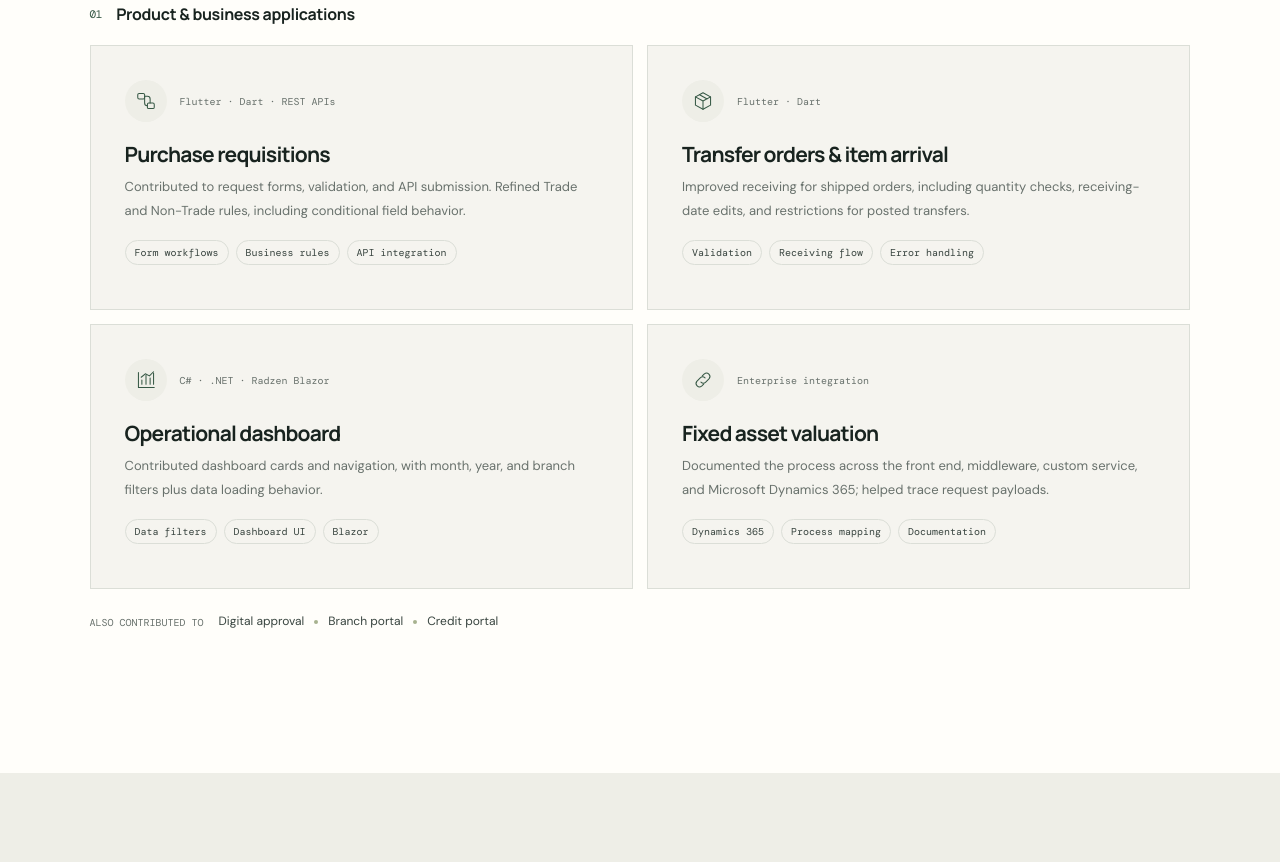
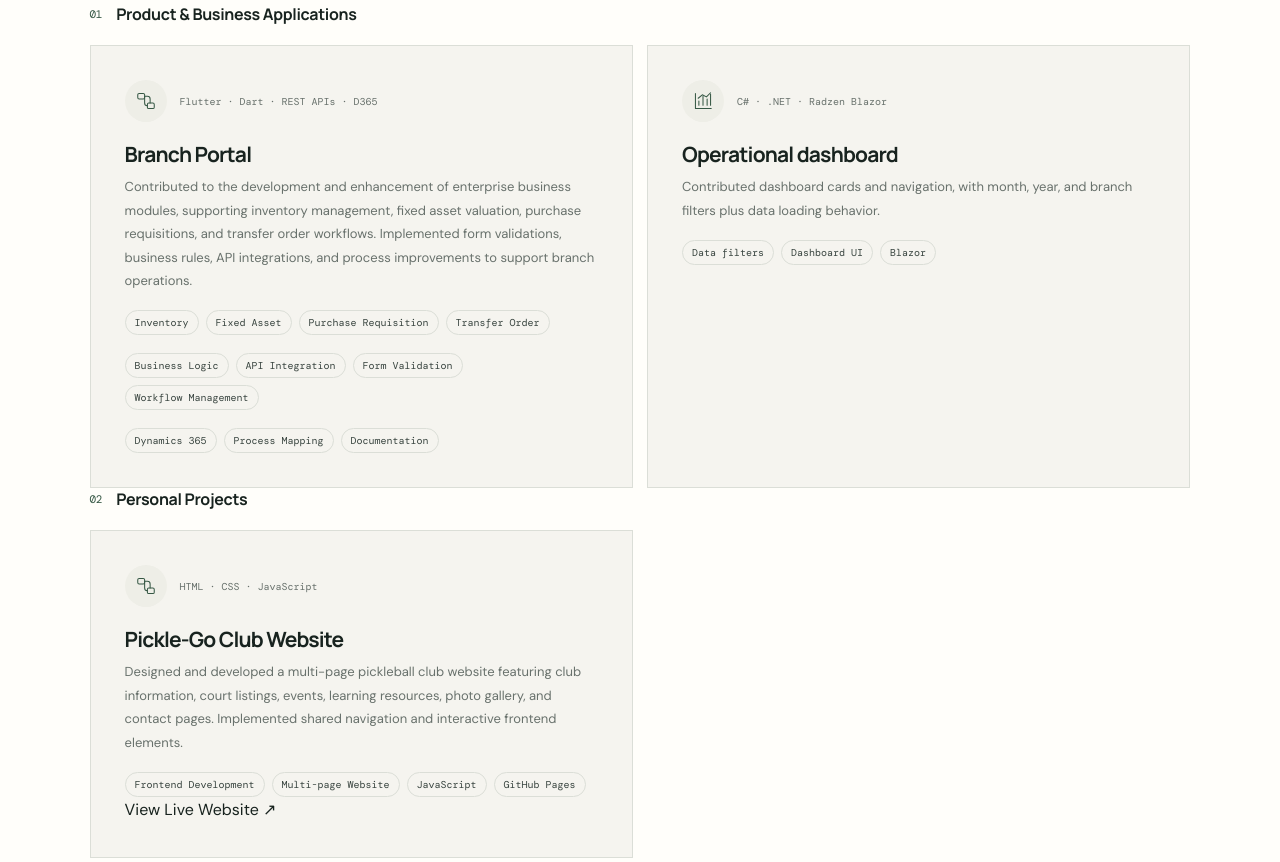
Before and after one commit to Relevie/abalahonrel.github.io, a plain HTML site: page index.html in a window 1280 px wide. Shown: the part 1162-2024 px from the top of the page. Drawn offline with nearby package versions, Linux system fonts and the light colour scheme.

Commit message:
chore: update the portfolio data project

```diff
--- a/index.html
+++ b/index.html
@@ -55,20 +55,44 @@
         <div><p class="eyebrow">Selected work <span class="eyebrow-divider">/</span> 01—09</p><h2 id="work-title">A closer look at <em>what I build.</em></h2></div>
         <p class="section-intro">Business software, internal tools, and web projects—each shaped around a practical user need.</p>
       </div>
-
-      <p class="work-subhead"><span class="work-subhead-number">01</span> Product &amp; business applications</p>
+      <p class="work-subhead"><span class="work-subhead-number">01</span> Product &amp; Business Applications</p>
       <div class="contribution-grid">
         <article class="contribution-card">
-          <div class="contribution-top"><span class="contribution-icon icon-flow" aria-hidden="true"><svg viewBox="0 0 32 32"><rect x="4" y="5" width="10" height="8" rx="2"/><rect x="18" y="19" width="10" height="8" rx="2"/><path d="M14 9h4a4 4 0 0 1 4 4v6M14 9v10a4 4 0 0 0 4 4"/></svg></span><span class="card-kicker">Flutter · Dart · REST APIs</span></div>
-          <h3>Purchase requisitions</h3>
-          <p>Contributed to request forms, validation, and API submission. Refined Trade and Non-Trade rules, including conditional field behavior.</p>
-          <div class="tag-row"><span>Form workflows</span><span>Business rules</span><span>API integration</span></div>
-        </article>
-        <article class="contribution-card">
-          <div class="contribution-top"><span class="contribution-icon icon-box" aria-hidden="true"><svg viewBox="0 0 32 32"><path d="m16 4 11 6v12l-11 6-11-6V10l11-6Z"/><path d="m5 10 11 6 11-6M16 16v12M11 7l11 6"/></svg></span><span class="card-kicker">Flutter · Dart</span></div>
-          <h3>Transfer orders &amp; item arrival</h3>
-          <p>Improved receiving for shipped orders, including quantity checks, receiving-date edits, and restrictions for posted transfers.</p>
-          <div class="tag-row"><span>Validation</span><span>Receiving flow</span><span>Error handling</span></div>
+          <div class="contribution-top">
+            <span class="contribution-icon icon-flow" aria-hidden="true">
+              <svg viewBox="0 0 32 32">
+                <rect x="4" y="5" width="10" height="8" rx="2"/>
+                <rect x="18" y="19" width="10" height="8" rx="2"/>
+                <path d="M14 9h4a4 4 0 0 1 4 4v6M14 9v10a4 4 0 0 0 4 4"/>
+              </svg>
+            </span>
+            <span class="card-kicker">Flutter · Dart · REST APIs · D365</span>
+          </div>
+          <h3>Branch Portal</h3>
+          <p>
+            Contributed to the development and enhancement of enterprise
+            business modules, supporting inventory management, fixed asset
+            valuation, purchase requisitions, and transfer order workflows.
+            Implemented form validations, business rules, API integrations,
+            and process improvements to support branch operations.
+          </p>
+          <div class="tag-row">
+            <span>Inventory</span>
+            <span>Fixed Asset</span>
+            <span>Purchase Requisition</span>
+            <span>Transfer Order</span>
+          </div>
+          <div class="tag-row">
+            <span>Business Logic</span>
+            <span>API Integration</span>
+            <span>Form Validation</span>
+            <span>Workflow Management</span>
+          </div>
+          <div class="tag-row">
+          <span>Dynamics 365</span>
+          <span>Process Mapping</span>
+          <span>Documentation</span>
+          </div>
         </article>
         <article class="contribution-card">
           <div class="contribution-top"><span class="contribution-icon icon-chart" aria-hidden="true"><svg viewBox="0 0 32 32"><path d="M5 27V5m0 22h23M10 22v-6m6 6V9m6 13v-9m5 9V6"/><path d="m9 12 6-5 6 3 6-6"/></svg></span><span class="card-kicker">C# · .NET · Radzen Blazor</span></div>
@@ -76,11 +100,42 @@
           <p>Contributed dashboard cards and navigation, with month, year, and branch filters plus data loading behavior.</p>
           <div class="tag-row"><span>Data filters</span><span>Dashboard UI</span><span>Blazor</span></div>
         </article>
+      </div>
+
+      <p class="work-subhead"><span class="work-subhead-number">02</span> Personal Projects</p>
+      <div class="contribution-grid">
         <article class="contribution-card">
-          <div class="contribution-top"><span class="contribution-icon icon-link" aria-hidden="true"><svg viewBox="0 0 32 32"><path d="M13 19a5 5 0 0 0 7 0l5-5a5 5 0 0 0-7-7l-3 3"/><path d="M19 13a5 5 0 0 0-7 0l-5 5a5 5 0 0 0 7 7l3-3"/></svg></span><span class="card-kicker">Enterprise integration</span></div>
-          <h3>Fixed asset valuation</h3>
-          <p>Documented the process across the front end, middleware, custom service, and Microsoft Dynamics 365; helped trace request payloads.</p>
-          <div class="tag-row"><span>Dynamics 365</span><span>Process mapping</span><span>Documentation</span></div>
+          <div class="contribution-top">
+            <span class="contribution-icon icon-flow" aria-hidden="true">
+              <svg viewBox="0 0 32 32">
+                <rect x="4" y="5" width="10" height="8" rx="2"/>
+                <rect x="18" y="19" width="10" height="8" rx="2"/>
+                <path d="M14 9h4a4 4 0 0 1 4 4v6M14 9v10a4 4 0 0 0 4 4"/>
+              </svg>
+            </span>
+            <span class="card-kicker">HTML · CSS · JavaScript</span>
+          </div>
+          <h3>Pickle-Go Club Website</h3>
+          <p>
+            Designed and developed a multi-page pickleball club website
+            featuring club information, court listings, events, learning
+            resources, photo gallery, and contact pages. Implemented
+            shared navigation and interactive frontend elements.
+          </p>
+          <div class="tag-row">
+            <span>Frontend Development</span>
+            <span>Multi-page Website</span>
+            <span>JavaScript</span>
+            <span>GitHub Pages</span>
+          </div>
+          <a
+            href="https://relevie.github.io/pickle-go/"
+            target="_blank"
+            rel="noopener noreferrer"
+            class="project-link"
+          >
+            View Live Website ↗
+          </a>
         </article>
       </div>
       <p class="also-worked"><span>Also contributed to</span> Digital approval <i></i> Branch portal <i></i> Credit portal</p>
```
